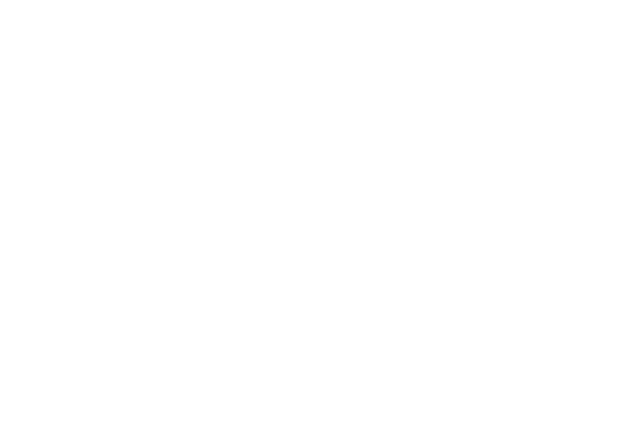
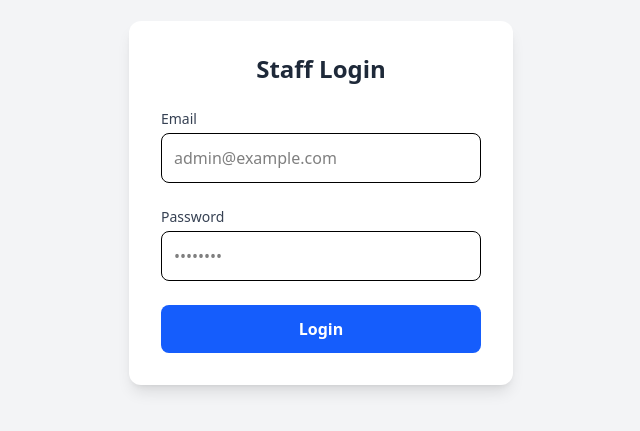
Before and after one commit to Devil-jai/digital_e_gram_panchayat, a React (Vite) app: page /staffLogin in a window 1280 px wide. Before the commit this address had no page. Shown: the part 197-628 px from the top of the page, without its empty margins (319-959 px from the left). Built offline with nearby package versions, Linux system fonts and the light colour scheme.

Commit message:
stafflogin and updateApplicationStatus

```diff
--- a/src/App.jsx
+++ b/src/App.jsx
@@ -11,6 +11,8 @@ import ApplyService from './components/Users/ApplyServices'
 import UpdateApplicationStatus from './components/Admin/UpdateApplicationStatus'
 import MyApplicationStatus from './components/Users/MyApplicationStatus'
 import MyProfile from './components/Users/MyProfile'
+import StaffLogin from './components/Staff/StaffLogin'
+import UpdateApplicationStatus_Staff from './components/Staff/UpdateApplicationStatus_Staff'
 
 
 function App() {
@@ -29,6 +31,8 @@ function App() {
         <Route path='/admin/createService' element={<CreateService/>}/>
         <Route path='/admin/updateDeleteServices' element={<UpdateDeleteServices/>}/>
         <Route path='/admin/updateApplicationsStatus' element={<UpdateApplicationStatus/>}/>
+        <Route path='/staffLogin' element={<StaffLogin/>}/>
+        <Route path='/staff/updateApplicationsStatus' element={<UpdateApplicationStatus_Staff/>}/>
 
       </Routes>
       <Toaster/>
--- a/src/components/Pages/HomePage.jsx
+++ b/src/components/Pages/HomePage.jsx
@@ -19,6 +19,12 @@ function HomePage() {
         <Link to='/admin/updateDeleteServices' className='cursor-pointer text-blue-600'>Update/Delete Service</Link>
         <Link to='/admin/updateApplicationsStatus' className='cursor-pointer text-blue-600'>Update Application Status</Link>
         </div>
+        <div className='flex flex-col'>
+          For Staff
+          <Link to='/staffLogin' className='cursor-pointer text-blue-600'>Staff Login</Link>
+          <Link to='/staff/updateApplicationsStatus' className='cursor-pointer text-blue-600'>Update Application Status</Link>
+
+        </div>
     </div>
   )
 }
--- /dev/null
+++ b/src/components/Staff/StaffLogin.jsx
@@ -0,0 +1,104 @@
+import { signInWithEmailAndPassword } from 'firebase/auth';
+import { doc, serverTimestamp, setDoc } from 'firebase/firestore';
+import React from 'react'
+import { useForm } from 'react-hook-form';
+import { useNavigate } from 'react-router-dom';
+import { auth, db } from '../../Firebase';
+import toast from 'react-hot-toast';
+
+function StaffLogin() {
+     const ADMIN_EMAIL = 'staff@gmail.com'
+
+    const {
+        register , handleSubmit , formState:{errors , isSubmitting}
+    } = useForm()
+
+    const navigate = useNavigate();
+
+    const onSubmit = async({email , password}) =>{
+        if(email !== ADMIN_EMAIL){
+            toast.error("You are not authorised to access this portal.")
+            return;
+        }
+
+        try{
+            const {user } = await signInWithEmailAndPassword(auth,email , password)
+
+            await setDoc(doc(db,"admin",user.uid),
+            {
+                email:user.email,
+                lastLogin : serverTimestamp(),
+                role:"admin"
+            },
+        {merge:true}
+    );
+    toast.success("Login Successful")
+    navigate("/admin/dashboard")
+        } catch(err){
+            if(err.code === "auth/invalid-credential"){
+                toast.error("Invalid Password")
+            }
+            else toast.error(err.message)
+
+        }
+    }
+  return (
+   <div className="min-h-screen flex items-center justify-center bg-gray-100">
+      <form
+        onSubmit={handleSubmit(onSubmit)}
+        className="w-full max-w-sm p-8 bg-white rounded-xl shadow-lg space-y-6"
+      >
+        <h1 className="text-2xl font-semibold text-center text-gray-800">
+          Staff Login
+        </h1>
+
+        {/* Email field */}
+        <div className="flex flex-col space-y-1">
+          <label className="text-sm font-medium text-gray-700">Email</label>
+          <input
+            type="email"
+            autoComplete="username"
+            placeholder="admin@example.com"
+            className="p-3 border rounded-lg focus:outline-none focus:ring focus:border-blue-300"
+            {...register("email", { required: "Email is required" })}
+          />
+          {errors.email && (
+            <span className="text-xs text-red-500">
+              {errors.email.message}
+            </span>
+          )}
+        </div>
+
+        {/* Password field */}
+        <div className="flex flex-col space-y-1">
+          <label className="text-sm font-medium text-gray-700">Password</label>
+          <input
+            type="password"
+            autoComplete="current-password"
+            placeholder="••••••••"
+            className="p-3 border rounded-lg focus:outline-none focus:ring focus:border-blue-300"
+            {...register("password", {
+              required: "Password is required",
+              minLength: { value: 6, message: "Minimum 6 characters" },
+            })}
+          />
+          {errors.password && (
+            <span className="text-xs text-red-500">
+              {errors.password.message}
+            </span>
+          )}
+        </div>
+
+        <button
+          type="submit"
+          disabled={isSubmitting}
+          className="w-full py-3 rounded-lg bg-blue-600 text-white font-semibold hover:bg-blue-700 transition disabled:opacity-50"
+        >
+          {isSubmitting ? "Signing In…" : "Login"}
+        </button>
+      </form>
+    </div>
+  )
+}
+
+export default StaffLogin
--- /dev/null
+++ b/src/components/Staff/UpdateApplicationStatus_Staff.jsx
@@ -0,0 +1,99 @@
+import { getAuth, onAuthStateChanged } from "firebase/auth";
+import { collection, collectionGroup, getDocs, updateDoc } from "firebase/firestore";
+import React, { useEffect, useState } from "react";
+import toast from "react-hot-toast";
+import { db } from "../../Firebase";
+
+function UpdateApplicationStatus_Staff() {
+    const [applications , setApplication] = useState([])
+    const [loading , setLoading] = useState(true)
+
+
+    const fetchApplications = async () =>{
+       try{
+         const snapshot = await getDocs(collectionGroup(db,'servicesApplications'))
+        const appList = snapshot.docs.map(doc=>({
+            id:doc.id,
+            ref:doc.ref,
+            userId:doc.ref.path.split('/')[1],
+            ...doc.data(),
+        }))
+        setApplication(appList)
+    } catch(error){
+        toast.error("Failed to load applications")
+    } finally{
+        setLoading(false)
+    }
+
+
+}
+
+   const updateStatus = async (ref,newStatus) => {
+        try{
+            await updateDoc(ref,{status:newStatus})
+            toast.success(`Marked as ${newStatus}`)
+            fetchApplications();
+        } catch(error){
+            toast.error("Update filed")
+        }
+
+    }
+
+console.log(applications);
+
+    useEffect(()=>{
+        fetchApplications()
+    },[])
+
+
+  if (loading) return console.log("loading");
+  return (
+       <div>
+      {applications.length === 0 ? (
+        <p className="text-center">No Applications found</p>
+      ) : (
+        <div>
+          {applications.map((app) => (
+            <div key={app.id} className="flex flex-col">
+              <div>{app.serviceName}</div>
+            < span><strong>Name:</strong> {app.applicantName}</span>
+                          <p><span><strong> User ID:</strong> {app.userId}</span></p>
+             <span><strong>Aadhaar:</strong> {app.aadhaar}</span>
+              <span><strong>Mobile:</strong> {app.mobile}</span>
+               <span><strong>Applied On:</strong> {app.createdAt?.toDate().toLocaleString()}</span>
+                             <p > <span><strong> Status:</strong> {app.status || 'Pending'}</span></p>
+                              <div className="">
+                {app.status === 'approved' ? (
+                  <button className="flex-1 px-3 py-2 bg-green-600 text-white text-sm font-semibold rounded-xl shadow-sm" disabled>
+                    Approved
+                  </button>
+                ) : app.status === 'rejected' ? (
+                  <button className="flex-1 px-3 py-2 bg-red-600 text-white text-sm font-semibold rounded-xl shadow-sm" disabled>
+                     Rejected
+                  </button>
+                ) : (
+                  <>
+                    <button
+                      onClick={() => updateStatus(app.ref, 'approved')}
+                      className="flex-1 px-3 py-2 bg-green-600 hover:bg-green-700 text-white text-sm font-semibold rounded-xl"
+                    >
+                       Approve
+                    </button>
+                    <button
+                      onClick={() => updateStatus(app.ref, 'rejected')}
+                      className="flex-1 px-3 py-2 bg-red-600 hover:bg-red-700 text-white text-sm font-semibold rounded-xl"
+                    >
+                         Reject
+                    </button>
+                  </>
+                )}
+              </div>
+            </div>
+          ))}
+        </div>
+      )}
+    </div>
+  )
+}
+
+export default UpdateApplicationStatus_Staff
```
